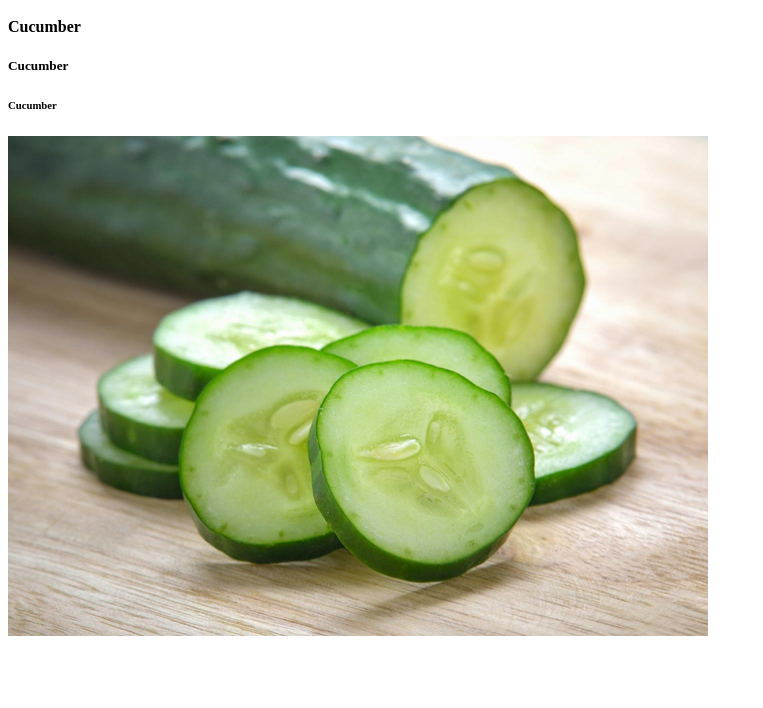
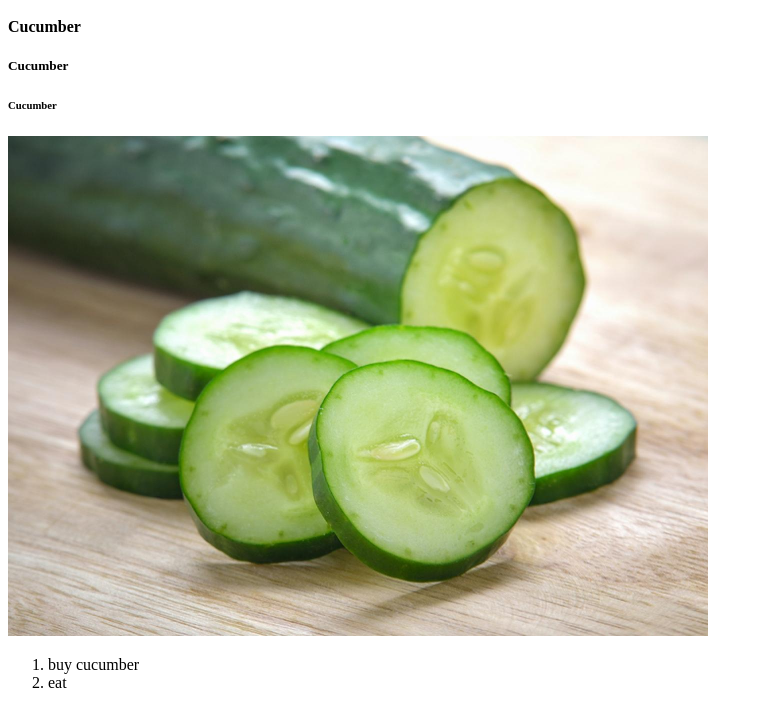
Before and after one commit to GalticJohn/odin-recipes, a plain HTML site: page recipes/cucumber.html in a window 1280 px wide. Shown: the part 152-860 px from the top of the page, without its empty margins (0-763 px from the left). Before the commit the page ends 800 px from the top, so only its background shows below. Drawn offline with Linux system fonts and the light colour scheme.

Commit message:
added recipe for cucumber

```diff
--- a/recipes/cucumber.html
+++ b/recipes/cucumber.html
@@ -18,5 +18,9 @@
       height="500"
       alt="Mina's favorite toy!"
     />
+    <ol>
+      <li>buy cucumber</li>
+      <li>eat</li>
+    </ol>
   </body>
 </html>
```
